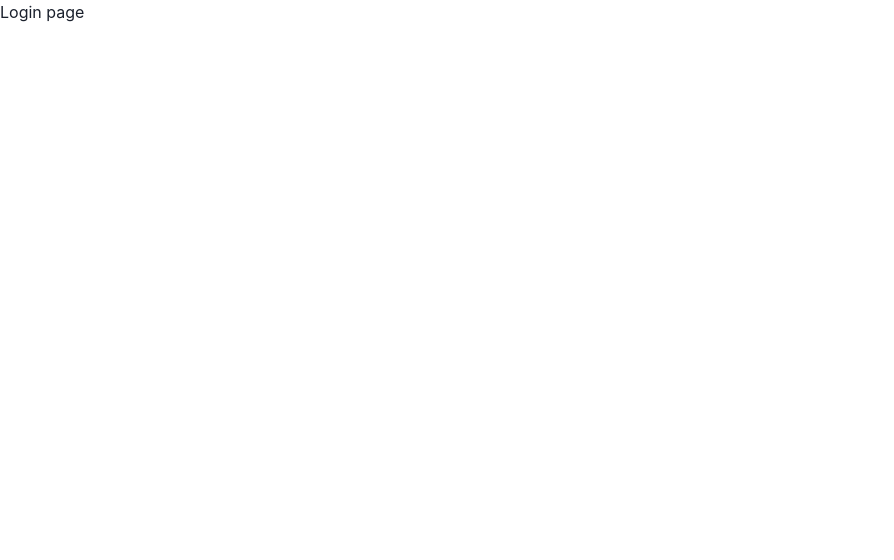
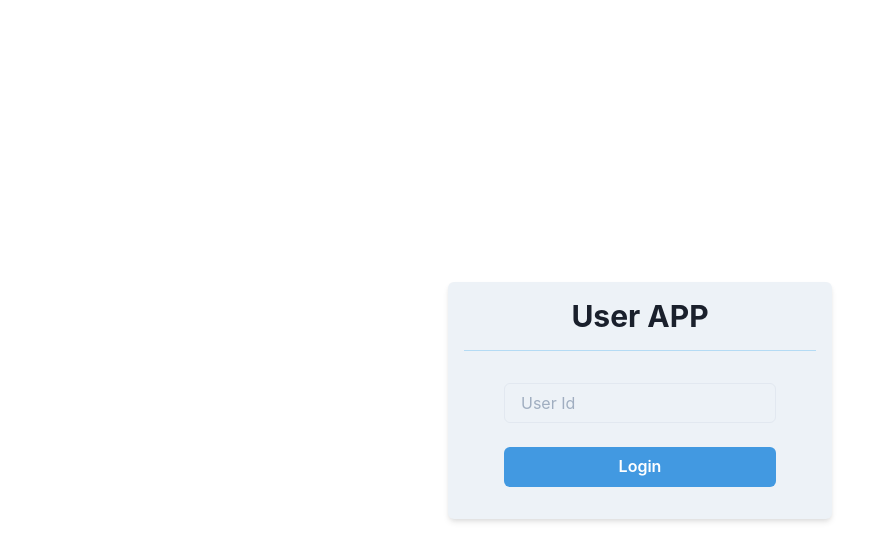
Before and after one commit to kazufoot21/react-typescript-chakraui, a React (Create React App) app: page / in a window 1280 px wide. Shown: the top 560 px of the page, without its empty margins (0-894 px from the left). Built offline with nearby package versions, Linux system fonts and the light colour scheme.

Commit message:
create login page

```diff
--- a/src/components/pages/Login.tsx
+++ b/src/components/pages/Login.tsx
@@ -1,5 +1,29 @@
+import {
+  Box,
+  Button,
+  Divider,
+  Flex,
+  Heading,
+  Input,
+  Stack,
+} from '@chakra-ui/react';
 import { memo, VFC } from 'react';
 
 export const Login: VFC = memo(() => {
-  return <p>Login page</p>;
+  return (
+    <Flex align="center" justify="center" height="100vh">
+      <Box bg="gray.100" w="sm" p={4} borderRadius="md" shadow="md">
+        <Heading as="h1" size="lg" textAlign="center">
+          User APP
+        </Heading>
+        <Divider borderColor="blue.200" my={4} />
+        <Stack spacing={6} py={4} px={10}>
+          <Input placeholder="User Id" />
+          <Button bg="blue.400" color="white" _hover={{ opacity: 0.8 }}>
+            Login
+          </Button>
+        </Stack>
+      </Box>
+    </Flex>
+  );
 });
```
